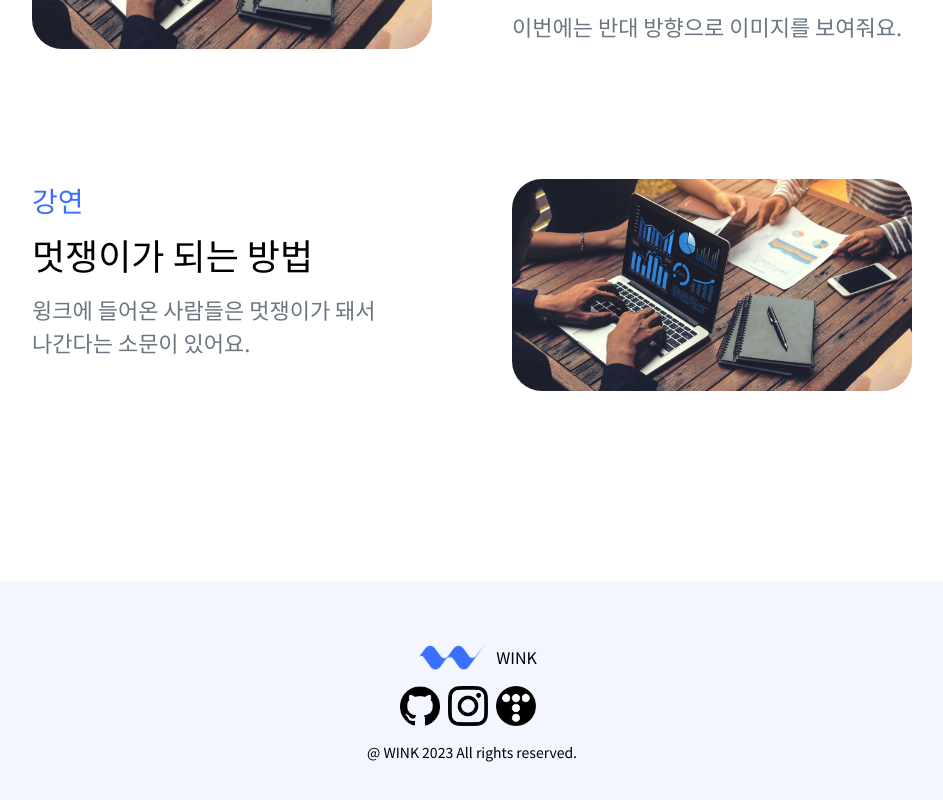
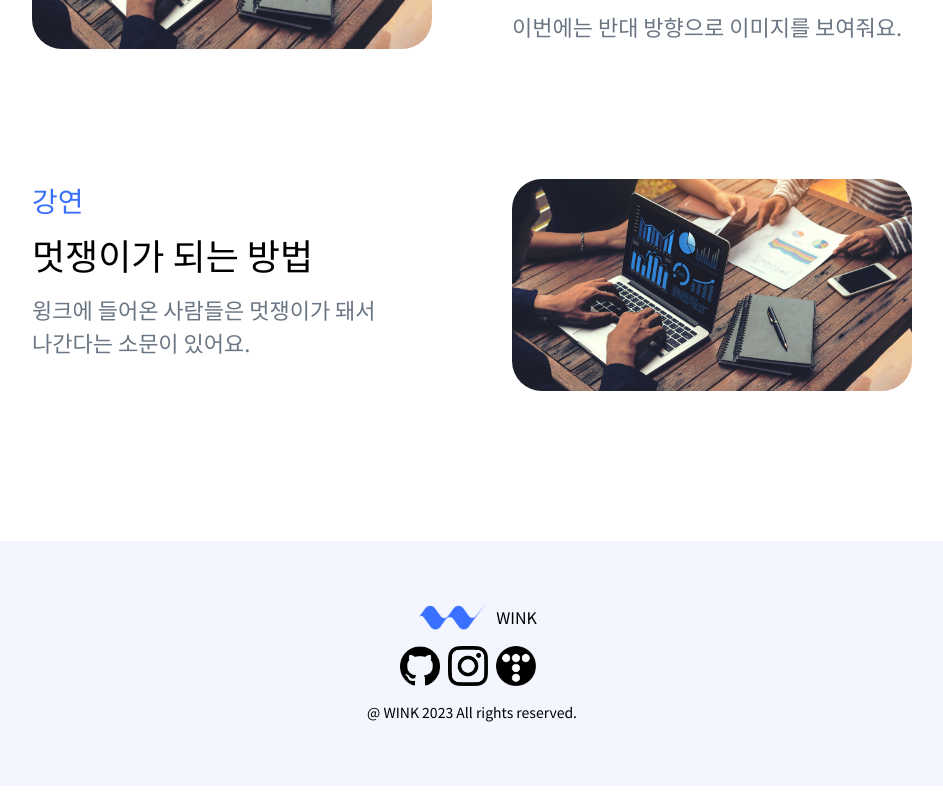
Before and after one commit to KMU-WINK/wink-official-frontend, a Next.js app: page / in a window 1280 px wide. Shown: the part 5002-5802 px from the top of the page, without its empty margins (168-1111 px from the left). Built offline with nearby package versions, Linux system fonts and the light colour scheme.

Commit message:
chore: Footer 컴포넌트 tailwind 수정
- 불필요한 class 삭제(margin top 속성)

```diff
--- a/components/Footer.tsx
+++ b/components/Footer.tsx
@@ -25,7 +25,7 @@ const Footer = () => {
   ];
 
   return (
-    <div className="flex mt-10 flex-col py-16 bg-[#f3f6ff] items-center">
+    <div className="flex flex-col py-16 bg-[#f3f6ff] items-center">
       <div className="flex justify-center mb-4">
         <Image src={logo} alt={"WINK small logo"} width={89} />
         <p>WINK</p>
```
